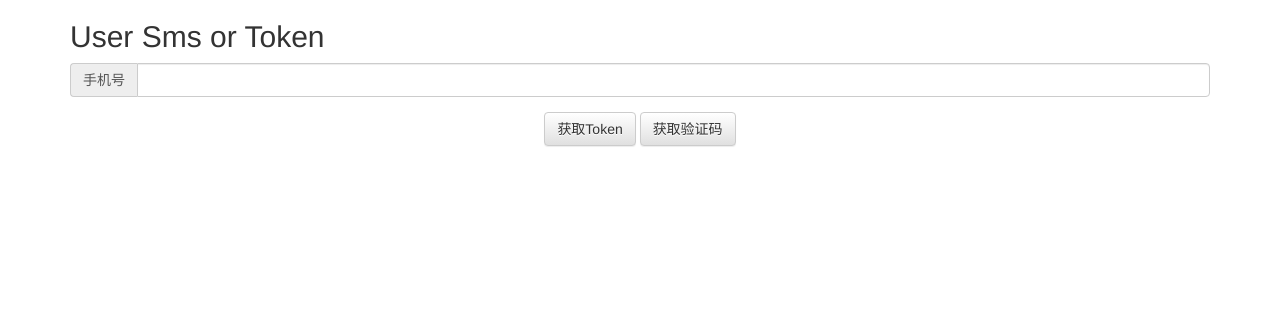
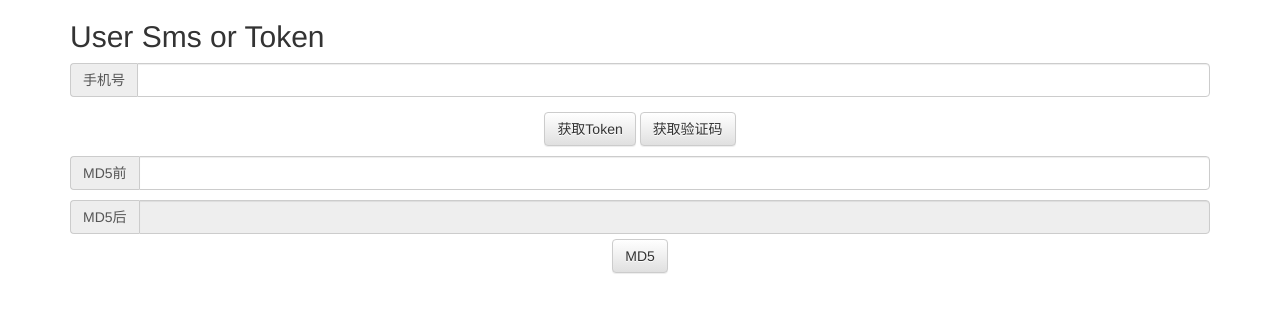
Before and after one commit to firren123/social, a PHP site: page /frontend/modules/v1/views/plug/sms.php in a window 1280 px wide. Shown: the top 313 px of the page. Run offline with PHP 8.4, Linux system fonts and the light colour scheme.

Commit message:
修复细节

```diff
--- a/common/config/params.php
+++ b/common/config/params.php
@@ -7,5 +7,6 @@ return [
     ],
     'mobilePreg'      => '/^1[34587][0-9]{9}$/',      //Mobile 验证规则
     'token_timeout'   => 7*24*60*60,                  //用户登陆token有效期
+    'verify_code_timeout'   => 60*60,            //用户短信验证码有效期
     'sign_debug'      => true,                       //false = 开启验证 true 关闭验证
 ];
--- a/frontend/modules/v1/views/plug/sms.php
+++ b/frontend/modules/v1/views/plug/sms.php
@@ -46,6 +46,18 @@
             </tr>
         </table>
 
+        <!-- 字符串 -->
+        <div class="input-group" style="margin-top: 10px;">
+            <span class="input-group-addon">MD5前</span>
+            <input type="text" class="form-control" id="md5_before">
+        </div>
+        <div class="input-group" style="margin-top: 10px;">
+            <span class="input-group-addon">MD5后</span>
+            <input type="text" class="form-control" readonly id="md5_after">
+        </div>
+        <div style="margin-top: 5px;text-align: center;">
+            <button type="submit" class="btn btn-default btn-md5">MD5</button>
+        </div>
     </div>
     </body>
 </html>
--- a/frontend/web/js/plug.js
+++ b/frontend/web/js/plug.js
@@ -60,6 +60,31 @@ var Plug={
                     }
                 }
             });
+    },
+    /**
+     * Md5
+     */
+    'MD5_str' : function() {
+        $.ajax(
+            {
+                type: "GET",
+                url : "/v1/plug/get-md5",
+                data: {
+                    'str'   : $("#md5_before").val()
+                },
+                async: false,
+                dataType: "json",
+                beforeSend: function () {
+
+                },
+                success: function (result) {
+                    if (result.code==='ok') {
+                        $("#md5_after").val(result['msg']);
+                    } else {
+                        alert('生成失败，请重试！');
+                    }
+                }
+            });
     }
 };
 $(function(){
@@ -80,4 +105,12 @@ $(function(){
             alert('请输入手机号');
         }
     });
+    $(".btn-md5").click(function(){
+        var md5_before = $("#md5_before").val();
+        if (md5_before) {
+            Plug.MD5_str();
+        } else {
+            alert('请输入MD5字符串');
+        }
+    });
 });
```
Also changed, not shown: frontend/modules/v1/controllers/LoginController.php (+17 -6 lines), frontend/modules/v1/controllers/PlugController.php (+10 -0 lines).
